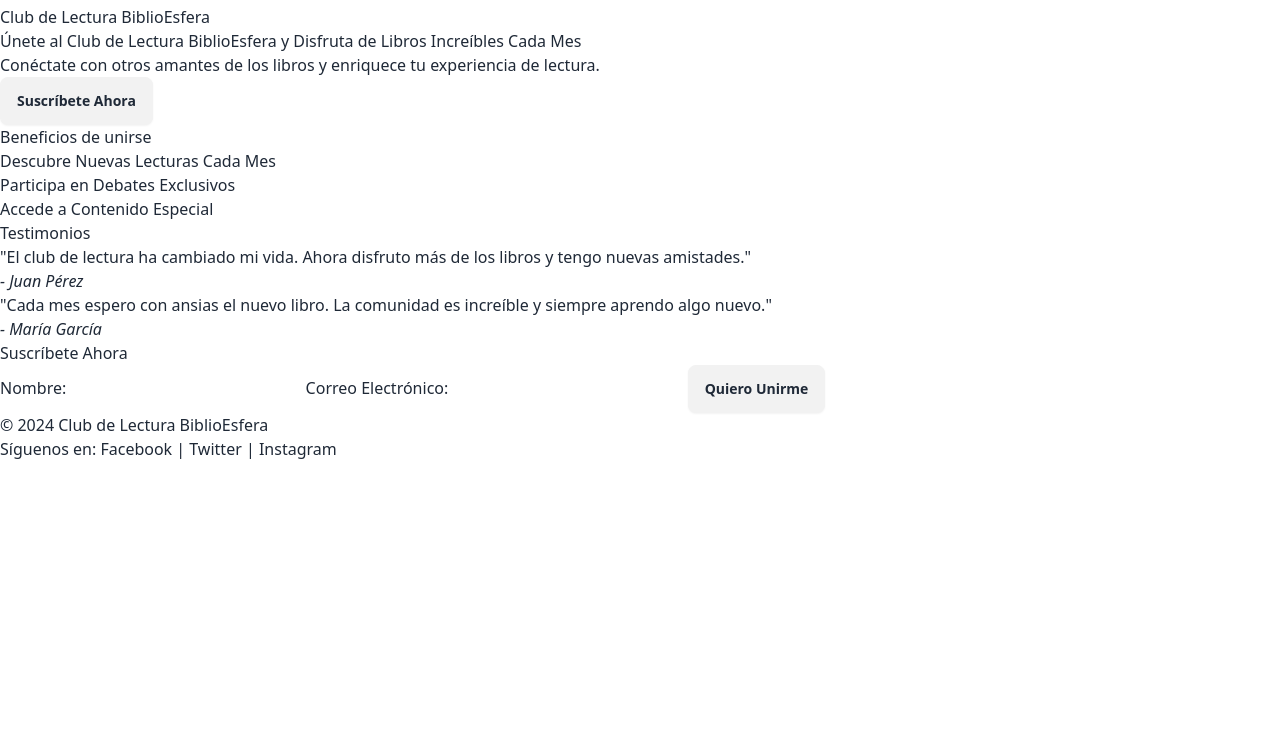
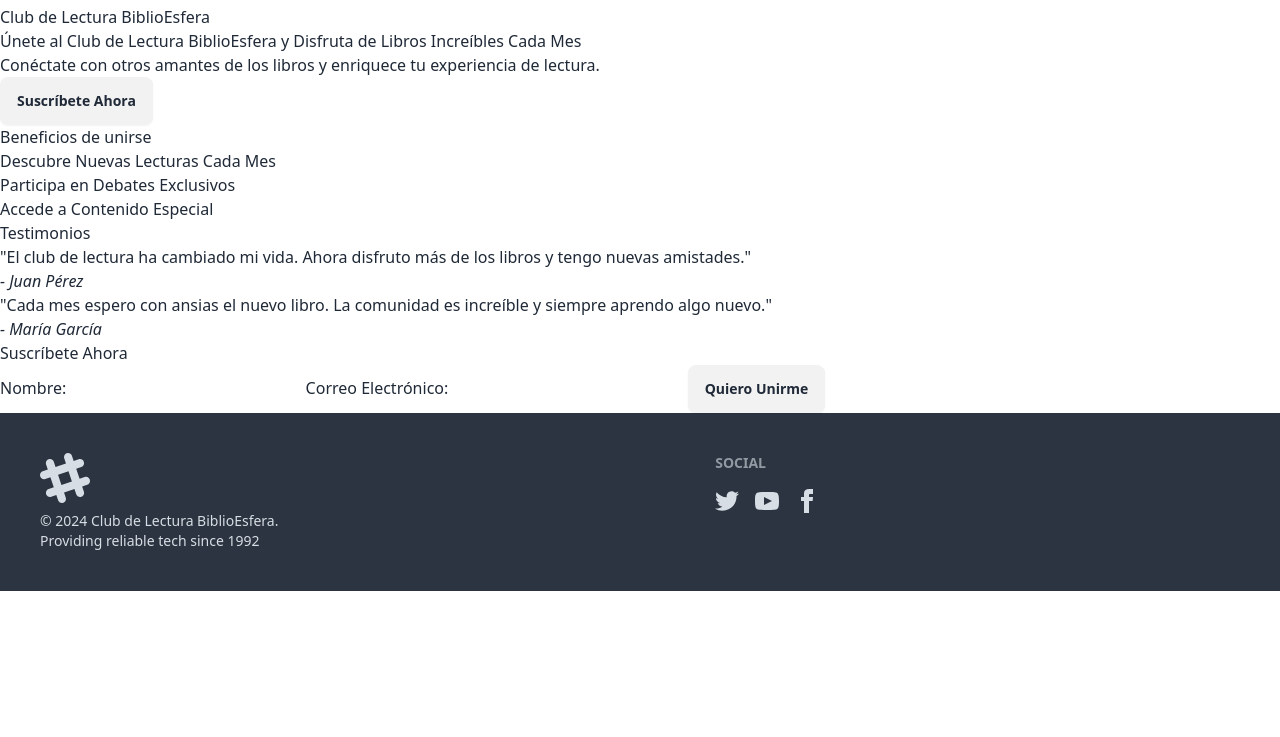
Before and after one commit to brypro/biblioesfera, a plain HTML site: page index.html in a window 1280 px wide. Shown: the part 63-800 px from the top of the page. Drawn offline with nearby package versions, Linux system fonts and the light colour scheme.

Commit message:
refactor: Update navbar styling and structure

```diff
--- a/index.html
+++ b/index.html
@@ -15,18 +15,46 @@
   </head>
 
   <body>
-
     <!--Navbar -->
     <div class="navbar bg-base-100">
       <div class="navbar-start">
         <div class="dropdown">
           <div tabindex="0" role="button" class="btn btn-ghost lg:hidden">
-            <svg xmlns="http://www.w3.org/2000/svg" class="h-5 w-5" fill="none" viewBox="0 0 24 24" stroke="currentColor"><path stroke-linecap="round" stroke-linejoin="round" stroke-width="2" d="M4 6h16M4 12h8m-8 6h16" /></svg>
+            <svg
+              xmlns="http://www.w3.org/2000/svg"
+              class="h-5 w-5"
+              fill="none"
+              viewBox="0 0 24 24"
+              stroke="currentColor"
+            >
+              <path
+                stroke-linecap="round"
+                stroke-linejoin="round"
+                stroke-width="2"
+                d="M4 6h16M4 12h8m-8 6h16"
+              />
+            </svg>
           </div>
+<<<<<<< HEAD
           <ul tabindex="0" class="menu menu-sm dropdown-content mt-3 z-[1] p-2 shadow bg-base-100 rounded-box w-52">
             <li><a>Beneficios</a></li>
             <li><a>Testimonios</a></li>
             <li><a>Planes</a></li>
+=======
+          <ul
+            tabindex="0"
+            class="menu menu-sm dropdown-content mt-3 z-[1] p-2 shadow bg-base-100 rounded-box w-52"
+          >
+            <li><a>Item 1</a></li>
+            <li>
+              <a>Parent</a>
+              <ul class="p-2">
+                <li><a>Submenu 1</a></li>
+                <li><a>Submenu 2</a></li>
+              </ul>
+            </li>
+            <li><a>Item 3</a></li>
+>>>>>>> 48dda80 (refactor: Update navbar styling and structure)
           </ul>
         </div>
         <a class="btn btn-ghost text-xl">BiblioEsfera</a>
@@ -79,7 +107,7 @@
         </div>
       </section>
 
-       <!-- Testimonios -->
+      <!-- Testimonios -->
       <section class="testimonials">
         <div class="container">
           <h3>Testimonios</h3>
@@ -116,15 +144,67 @@
     </main>
 
     <!-- Footer -->
-    <footer>
-      <div class="container">
-        <p>© 2024 Club de Lectura BiblioEsfera</p>
+    <footer class="footer p-10 bg-neutral text-neutral-content">
+      <aside>
+        <svg
+          width="50"
+          height="50"
+          viewBox="0 0 24 24"
+          xmlns="http://www.w3.org/2000/svg"
+          fill-rule="evenodd"
+          clip-rule="evenodd"
+          class="fill-current"
+        >
+          <path
+            d="M22.672 15.226l-2.432.811.841 2.515c.33 1.019-.209 2.127-1.23 2.456-1.15.325-2.148-.321-2.463-1.226l-.84-2.518-5.013 1.677.84 2.517c.391 1.203-.434 2.542-1.831 2.542-.88 0-1.601-.564-1.86-1.314l-.842-2.516-2.431.809c-1.135.328-2.145-.317-2.463-1.229-.329-1.018.211-2.127 1.231-2.456l2.432-.809-1.621-4.823-2.432.808c-1.355.384-2.558-.59-2.558-1.839 0-.817.509-1.582 1.327-1.846l2.433-.809-.842-2.515c-.33-1.02.211-2.129 1.232-2.458 1.02-.329 2.13.209 2.461 1.229l.842 2.515 5.011-1.677-.839-2.517c-.403-1.238.484-2.553 1.843-2.553.819 0 1.585.509 1.85 1.326l.841 2.517 2.431-.81c1.02-.33 2.131.211 2.461 1.229.332 1.018-.21 2.126-1.23 2.456l-2.433.809 1.622 4.823 2.433-.809c1.242-.401 2.557.484 2.557 1.838 0 .819-.51 1.583-1.328 1.847m-8.992-6.428l-5.01 1.675 1.619 4.828 5.011-1.674-1.62-4.829z"
+          ></path>
+        </svg>
         <p>
-          Síguenos en: <a href="#">Facebook</a> | <a href="#">Twitter</a> |
-          <a href="#">Instagram</a>
+          © 2024 Club de Lectura BiblioEsfera.<br />Providing reliable tech
+          since 1992
         </p>
-      </div>
+      </aside>
+      <nav>
+        <h6 class="footer-title">Social</h6>
+        <div class="grid grid-flow-col gap-4">
+          <a
+            ><svg
+              xmlns="http://www.w3.org/2000/svg"
+              width="24"
+              height="24"
+              viewBox="0 0 24 24"
+              class="fill-current"
+            >
+              <path
+                d="M24 4.557c-.883.392-1.832.656-2.828.775 1.017-.609 1.798-1.574 2.165-2.724-.951.564-2.005.974-3.127 1.195-.897-.957-2.178-1.555-3.594-1.555-3.179 0-5.515 2.966-4.797 6.045-4.091-.205-7.719-2.165-10.148-5.144-1.29 2.213-.669 5.108 1.523 6.574-.806-.026-1.566-.247-2.229-.616-.054 2.281 1.581 4.415 3.949 4.89-.693.188-1.452.232-2.224.084.626 1.956 2.444 3.379 4.6 3.419-2.07 1.623-4.678 2.348-7.29 2.04 2.179 1.397 4.768 2.212 7.548 2.212 9.142 0 14.307-7.721 13.995-14.646.962-.695 1.797-1.562 2.457-2.549z"
+              ></path></svg
+          ></a>
+          <a
+            ><svg
+              xmlns="http://www.w3.org/2000/svg"
+              width="24"
+              height="24"
+              viewBox="0 0 24 24"
+              class="fill-current"
+            >
+              <path
+                d="M19.615 3.184c-3.604-.246-11.631-.245-15.23 0-3.897.266-4.356 2.62-4.385 8.816.029 6.185.484 8.549 4.385 8.816 3.6.245 11.626.246 15.23 0 3.897-.266 4.356-2.62 4.385-8.816-.029-6.185-.484-8.549-4.385-8.816zm-10.615 12.816v-8l8 3.993-8 4.007z"
+              ></path></svg
+          ></a>
+          <a
+            ><svg
+              xmlns="http://www.w3.org/2000/svg"
+              width="24"
+              height="24"
+              viewBox="0 0 24 24"
+              class="fill-current"
+            >
+              <path
+                d="M9 8h-3v4h3v12h5v-12h3.642l.358-4h-4v-1.667c0-.955.192-1.333 1.115-1.333h2.885v-5h-3.808c-3.596 0-5.192 1.583-5.192 4.615v3.385z"
+              ></path></svg
+          ></a>
+        </div>
+      </nav>
     </footer>
-
   </body>
 </html>
```
